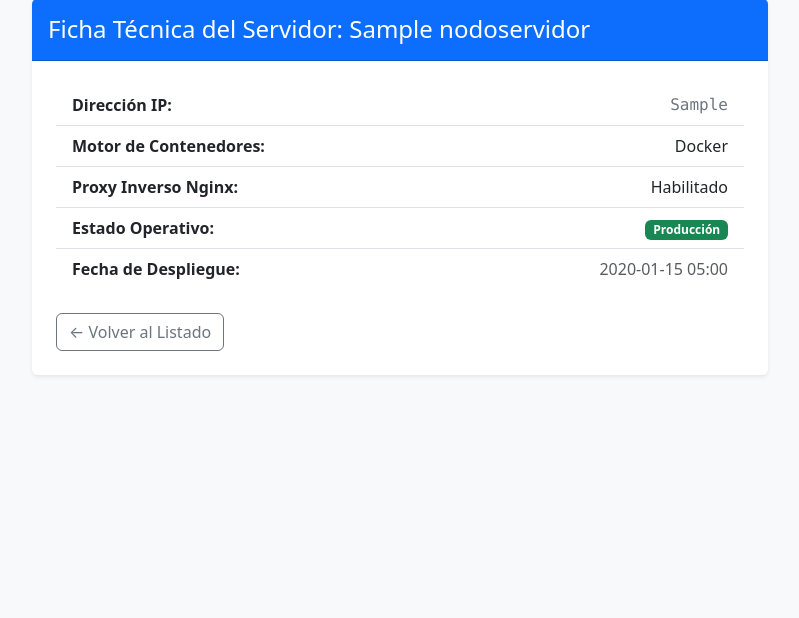
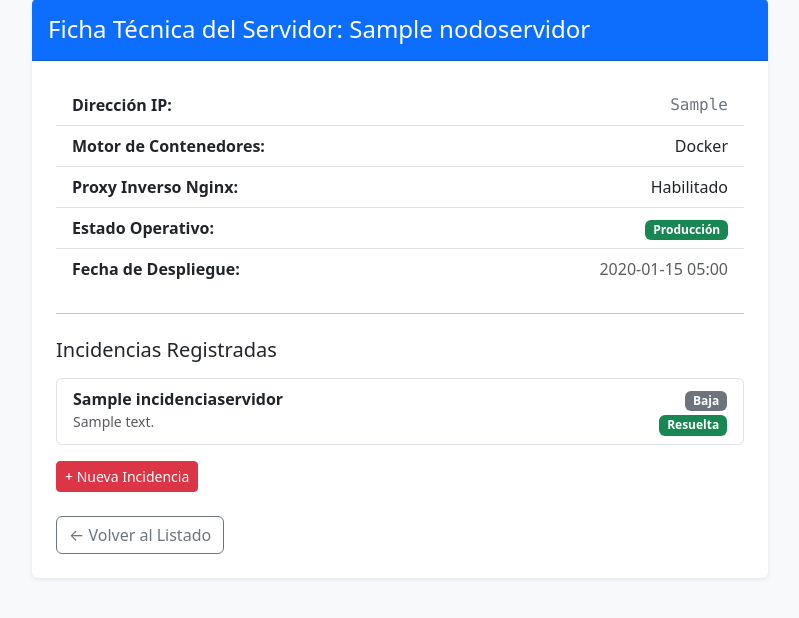
Before and after one commit to juanfeel/centro-comando, a Django app: page /servidor/1/ in a window 1280 px wide. Shown: the part 81-699 px from the top of the page, without its empty margins (240-1039 px from the left). Run offline with Django 4.2, Linux system fonts and the light colour scheme; tables that the repository leaves empty hold one stand-in row (values such as "Sample post").

Commit message:
implementacion en casa - crear incidencias completo

```diff
--- a/infraestructura/models.py
+++ b/infraestructura/models.py
@@ -78,3 +78,49 @@ class RegistroAuditoria(models.Model):
     class Meta:
         verbose_name = "Registro de Auditoría"
         verbose_name_plural = "Historial de Auditorías"
+
+class IncidenciaServidor(models.Model):
+    SEVERIDAD_CHOICES = [
+        ('baja', 'Baja'),
+        ('media', 'Media'),
+        ('alta', 'Alta'),
+        ('critica', 'Crítica'),
+    ]
+
+    servidor = models.ForeignKey(
+        NodoServidor,
+        on_delete=models.CASCADE,
+        related_name='incidencias'
+    )
+
+    titulo = models.CharField(
+        max_length=150,
+        verbose_name="Título de la Incidencia"
+    )
+
+    descripcion = models.TextField(
+        verbose_name="Descripción del Fallo"
+    )
+
+    severidad = models.CharField(
+        max_length=10,
+        choices=SEVERIDAD_CHOICES,
+        default='media'
+    )
+
+    resuelta = models.BooleanField(
+        default=False,
+        verbose_name="¿Incidencia Resuelta?"
+    )
+
+    fecha_registro = models.DateTimeField(
+        auto_now_add=True
+    )
+
+    def __str__(self):
+        return f"[{self.severidad.upper()}] {self.titulo} - {self.servidor.nombre_host}"
+
+    class Meta:
+        verbose_name = "Incidencia de Servidor"
+        verbose_name_plural = "Incidencias de Servidores"
+        ordering = ['-fecha_registro']
--- a/infraestructura/templates/infraestructura/detalle.html
+++ b/infraestructura/templates/infraestructura/detalle.html
@@ -46,6 +46,43 @@
                     </li>
                 </ul>
 
+                <hr class="my-4">
+                <h5 class="mb-3">Incidencias Registradas</h5>
+
+                {% if nodo.incidencias.all %}
+                    <ul class="list-group mb-3">
+                        {% for incidencia in nodo.incidencias.all %}
+                            <li class="list-group-item d-flex justify-content-between align-items-start">
+                                <div>
+                                    <span class="fw-bold">{{ incidencia.titulo }}</span>
+                                    <p class="mb-0 text-muted small">{{ incidencia.descripcion }}</p>
+                                </div>
+                                <div class="text-end">
+                                    {% if incidencia.severidad == 'critica' %}
+                                        <span class="badge bg-danger">Crítica</span>
+                                    {% elif incidencia.severidad == 'alta' %}
+                                        <span class="badge bg-warning text-dark">Alta</span>
+                                    {% elif incidencia.severidad == 'media' %}
+                                        <span class="badge bg-info text-dark">Media</span>
+                                    {% else %}
+                                        <span class="badge bg-secondary">Baja</span>
+                                    {% endif %}
+                                    <br>
+                                    {% if incidencia.resuelta %}
+                                        <span class="badge bg-success mt-1">Resuelta</span>
+                                    {% else %}
+                                        <a href="{% url 'resolver_incidencia' incidencia.pk %}" class="btn btn-sm btn-outline-success mt-1">Marcar resuelta</a>
+                                    {% endif %}
+                                </div>
+                            </li>
+                        {% endfor %}
+                    </ul>
+                {% else %}
+                    <p class="text-muted">No hay incidencias registradas para este servidor.</p>
+                {% endif %}
+
+                <a href="{% url 'crear_incidencia' nodo.pk %}" class="btn btn-danger btn-sm mb-4">+ Nueva Incidencia</a>
+
                 <div class="d-flex justify-content-between">
                     <a href="{% url 'lista_servidores' %}" class="btn btn-outline-secondary">← Volver al Listado</a>
                 </div>
--- a/infraestructura/urls.py
+++ b/infraestructura/urls.py
@@ -1,10 +1,17 @@
 from django.urls import path
-from .views import lista_servidores, detalle_servidor, crear_servidor, editar_servidor, eliminar_servidor
+from .views import (
+    lista_servidores, detalle_servidor, crear_servidor, editar_servidor, eliminar_servidor,
+    crear_incidencia, resolver_incidencia
+)
 
 urlpatterns = [
     path('', lista_servidores, name='lista_servidores'),
-    path('servidor/<int:pk>/',detalle_servidor, name = 'detalle_servidor'),
+    path('servidor/<int:pk>/', detalle_servidor, name='detalle_servidor'),
     path('servidor/nuevo/', crear_servidor, name='crear_servidor'),
     path('servidor/<int:pk>/editar/', editar_servidor, name='editar_servidor'),
     path('servidor/<int:pk>/eliminar/', eliminar_servidor, name='eliminar_servidor'),
+
+    # Incidencias
+    path('servidor/<int:pk>/incidencia/nueva/', crear_incidencia, name='crear_incidencia'),
+    path('incidencia/<int:pk>/resolver/', resolver_incidencia, name='resolver_incidencia'),
 ]
--- a/infraestructura/views.py
+++ b/infraestructura/views.py
@@ -1,6 +1,6 @@
 from django.shortcuts import render, redirect, get_object_or_404
-from.forms import NodoServidorForm
-from .models import NodoServidor
+from.forms import NodoServidorForm, IncidenciaServidorForm
+from .models import NodoServidor, IncidenciaServidor
 
 def eliminar_servidor(request, pk):
     nodo = get_object_or_404(NodoServidor, pk=pk)
@@ -39,3 +39,24 @@ def lista_servidores(request):
 	servidores = NodoServidor.objects.all()
 	contexto = {'servidores': servidores}
 	return render(request, 'infraestructura/index.html', contexto)
+
+def crear_incidencia(request, pk):
+    servidor = get_object_or_404(NodoServidor, pk=pk)
+    if request.method == 'POST':
+        form = IncidenciaServidorForm(request.POST)
+        if form.is_valid():
+            incidencia = form.save(commit=False)
+            incidencia.servidor = servidor
+            incidencia.save()
+            return redirect('detalle_servidor', pk=servidor.pk)
+    else:
+        form = IncidenciaServidorForm()
+    contexto = {'form': form, 'nodo': servidor}
+    return render(request, 'infraestructura/crear_incidencia.html', contexto)
+
+
+def resolver_incidencia(request, pk):
+    incidencia = get_object_or_404(IncidenciaServidor, pk=pk)
+    incidencia.resuelta = True
+    incidencia.save()
+    return redirect('detalle_servidor', pk=incidencia.servidor.pk)
```
Also changed, not shown: infraestructura/admin.py (+15 -1 lines), infraestructura/forms.py (+7 -1 lines), infraestructura/templates/infraestructura/crear_incidencia.html (added, +25 -0 lines), infraestructura/migrations/0004_alter_registroauditoria_servidor_incidenciaservidor.py (added).
